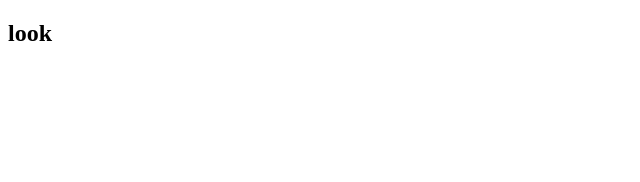
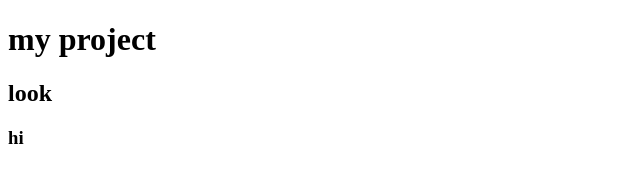
Before and after one commit to hossen29/website, a plain HTML site: page index.html in a window 1280 px wide. Shown: the whole page, without its empty margins (0-640 px from the left). Drawn offline with Linux system fonts and the light colour scheme.

Commit message:
added a header

```diff
--- a/index.html
+++ b/index.html
@@ -6,6 +6,8 @@
     <title>Document</title>
 </head>
 <body>
+    <h1>my project</h1>
     <h2>look</h2>
+    <h3>hi</h3>
 </body>
 </html>
```
